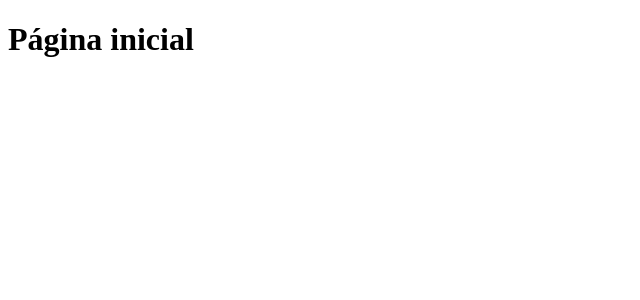
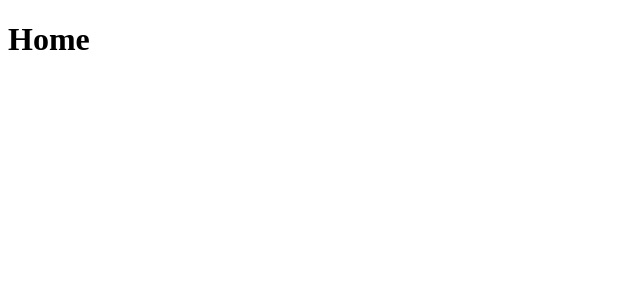
Before and after one commit to arthurprisco/clone-tabnews, a Next.js app: page / in a window 1280 px wide. Shown: the top 300 px of the page, without its empty margins (0-640 px from the left). Built offline with nearby package versions, Linux system fonts and the light colour scheme.

Commit message:
modifica a frase

```diff
--- a/pages/index.js
+++ b/pages/index.js
@@ -1,5 +1,5 @@
 function Home() {
-  return <h1>Página inicial</h1>;
+  return <h1>Home</h1>;
 }
 
 export default Home;
```
